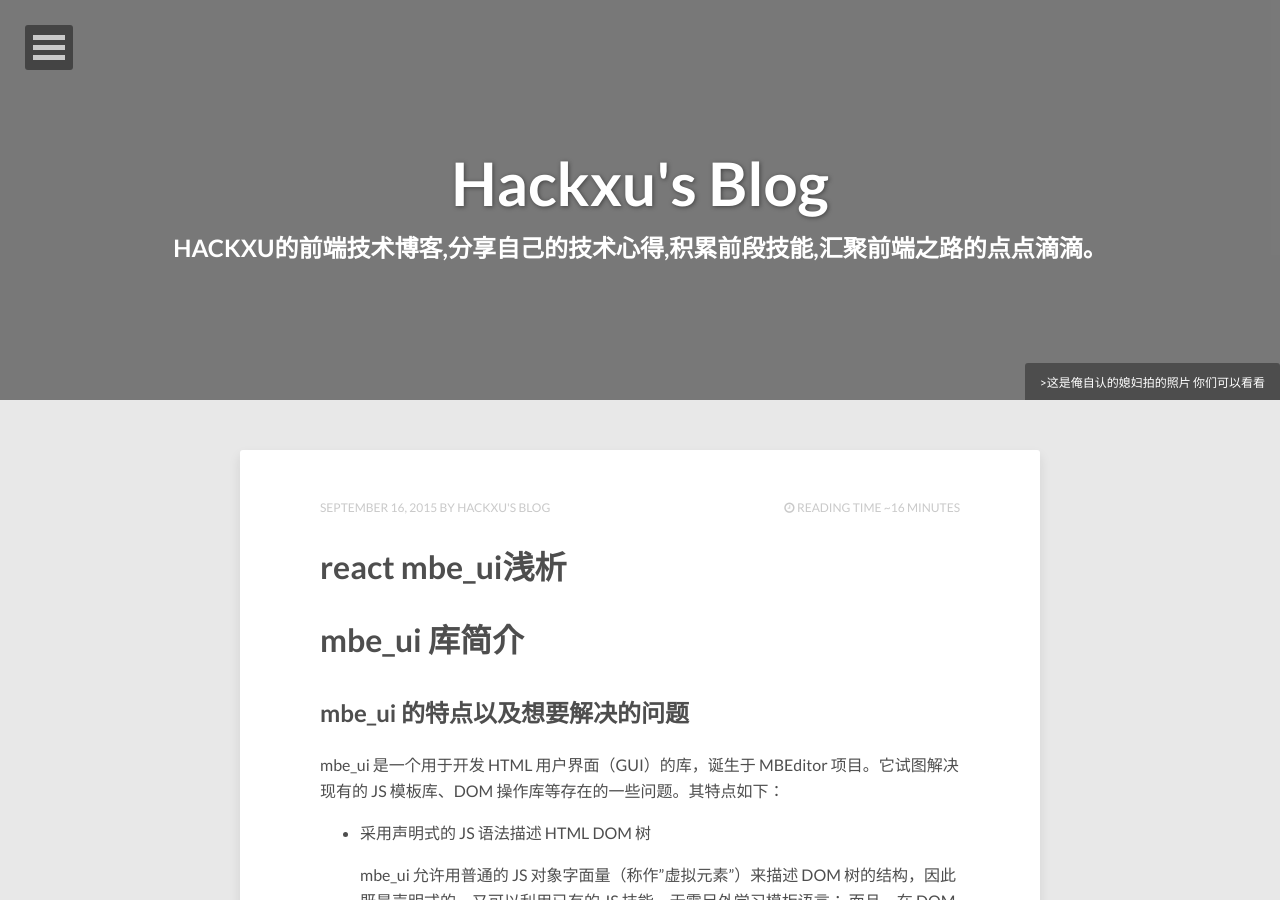
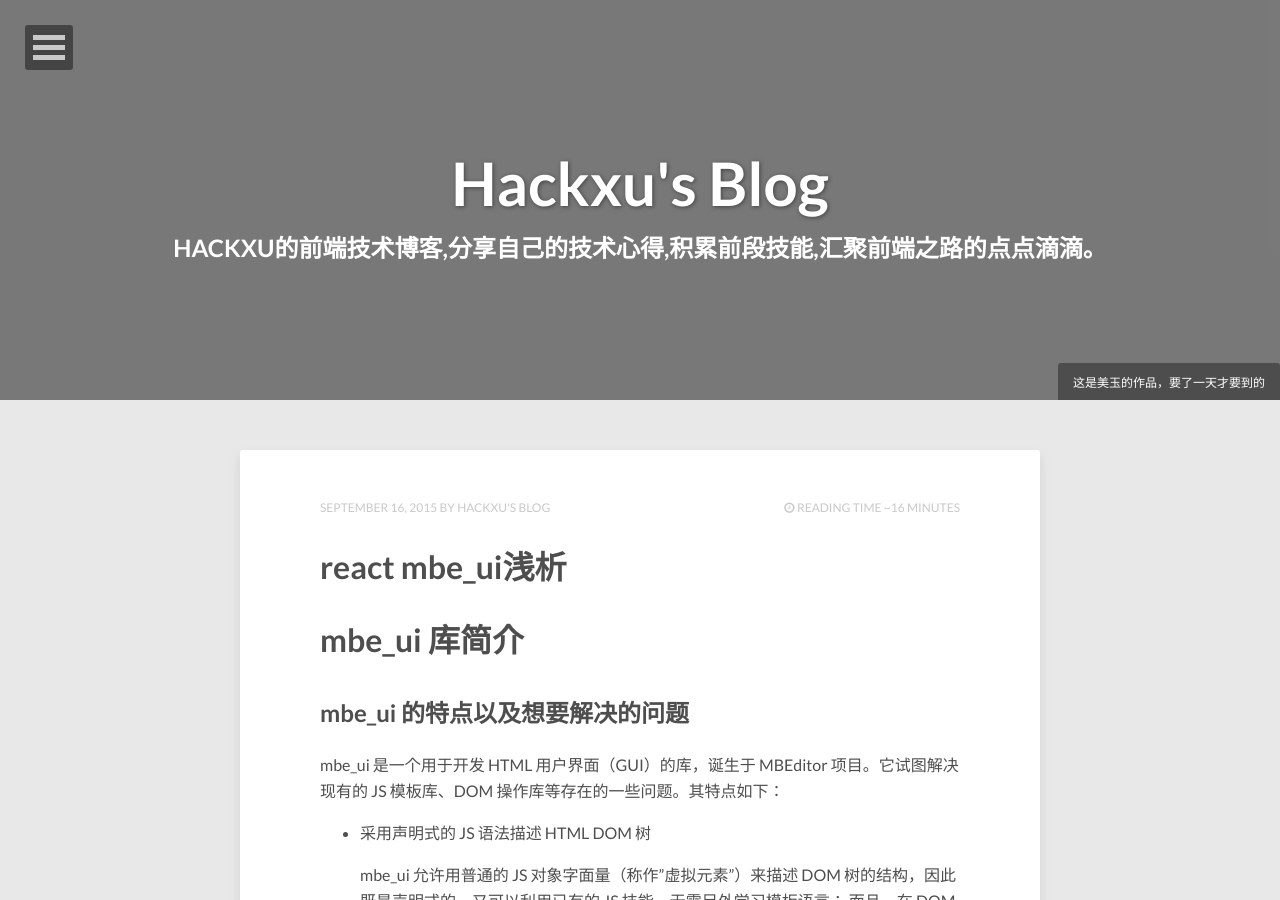
Before and after one commit to hackxu/hackxu.github.io, a Jekyll site: the page built from index.html, in a window 1280 px wide and 900 px high. Built offline with Jekyll 4.4.1, drawn with Linux system fonts in a browser that asks for light colours; nearby versions of some CDN libraries; the list of posts is cut into pages by our own code.

Commit message:
哈哈哈

```diff
--- a/_layouts/post-index.html
+++ b/_layouts/post-index.html
@@ -13,7 +13,7 @@
 {% include navigation.html %}
 
 <div class="entry-header">
-  {% if page.image.credit %}<div class="image-credit"><a <!-- href="{{ page.image.creditlink }}" -->>{{ page.image.credit }}</a></div><!-- /.image-credit -->{% endif %}
+  {% if page.image.credit %}<div class="image-credit"><a >{{ page.image.credit }}</a></div><!-- /.image-credit -->{% endif %}
   {% if page.image.feature %}
     <div class="entry-image">
       <img src="{{ site.url }}/images/{{ page.image.feature }}" alt="{{ page.title }}">
--- a/index.html
+++ b/index.html
@@ -6,7 +6,7 @@ tags: [Jekyll, theme, themes, responsive, blog, modern]
 comments: false
 image:
   feature: 11+.jpg
-  credit: 这是俺自认的媳妇拍的照片 你们可以看看
+  credit: 这是美玉的作品，要了一天才要到的
   creditlink: http://github.com/hackxu
 ---
 
```
Also changed, not shown: 4 other files.
